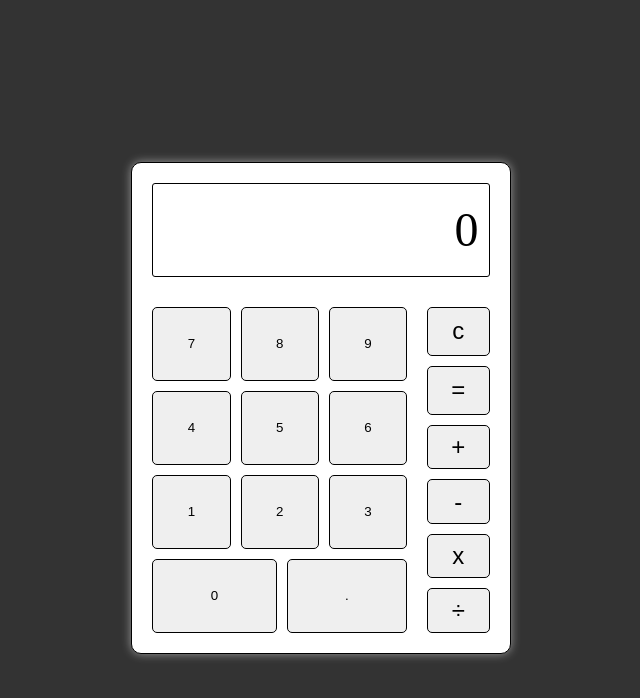
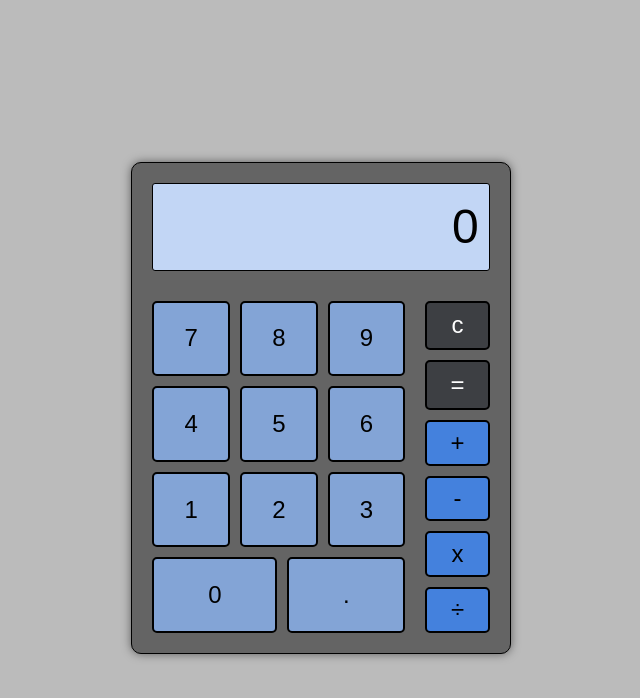
Before and after one commit to BrandB123/odin-calculator, a plain HTML site: page index.html in a window 1280 px wide. Shown: the whole page, without its empty margins (319-959 px from the left). Drawn offline with Linux system fonts and the light colour scheme.

Commit message:
Update styling

```diff
--- a/styles.css
+++ b/styles.css
@@ -1,9 +1,13 @@
+*{
+    font-family: Arial, Helvetica, sans-serif;
+}
+
 body {
     display: flex;
     height: 100vh;
     justify-content: center;
     align-items: center;
-    background-color: #333;
+    background-color: #bbbbbb;
 }
 
 
@@ -20,8 +24,9 @@ body {
     height: 80vh;
     min-height: 400px;
     max-height: 450px;
-    background-color: #fff;
-    box-shadow: 0 0 10px rgb(255, 255, 255, 50%);
+    min-width: 300px;
+    background-color: #646464;
+    box-shadow: 0 0 10px rgb(0, 0, 0, 50%);
     gap: 10px;
 }
 
@@ -31,8 +36,9 @@ body {
     justify-content: flex-end;
     align-items: center;
     flex: auto;
-    border: 1px solid black;
+    border: 1.5px solid black;
     border-radius: 3px;
+    background-color: #c2d6f5;
     font-size: 48px;
     padding: 0 10px;
     margin: 0 0 20px 0;
@@ -90,13 +96,22 @@ button {
     justify-content: center;
     align-items: center;
     flex: auto;
-    padding: 10px;
-    border: 1px solid black;
+    /*padding: 10px;*/
+    font-size: 24px;
+    border: 2px solid black;
     border-radius: 5px;
+    background-color: #83a4d6;
 }
 
 
 .clear-btn, .equal-btn, .operator {
     font-size: 24px;
     padding: 5px;
+    background-color: #4481dd;
 }
+
+.clear-btn, .equal-btn {
+    /*background-color: #1268e8;*/
+    background-color: #3d3f43;
+    color: white;
+}
```
